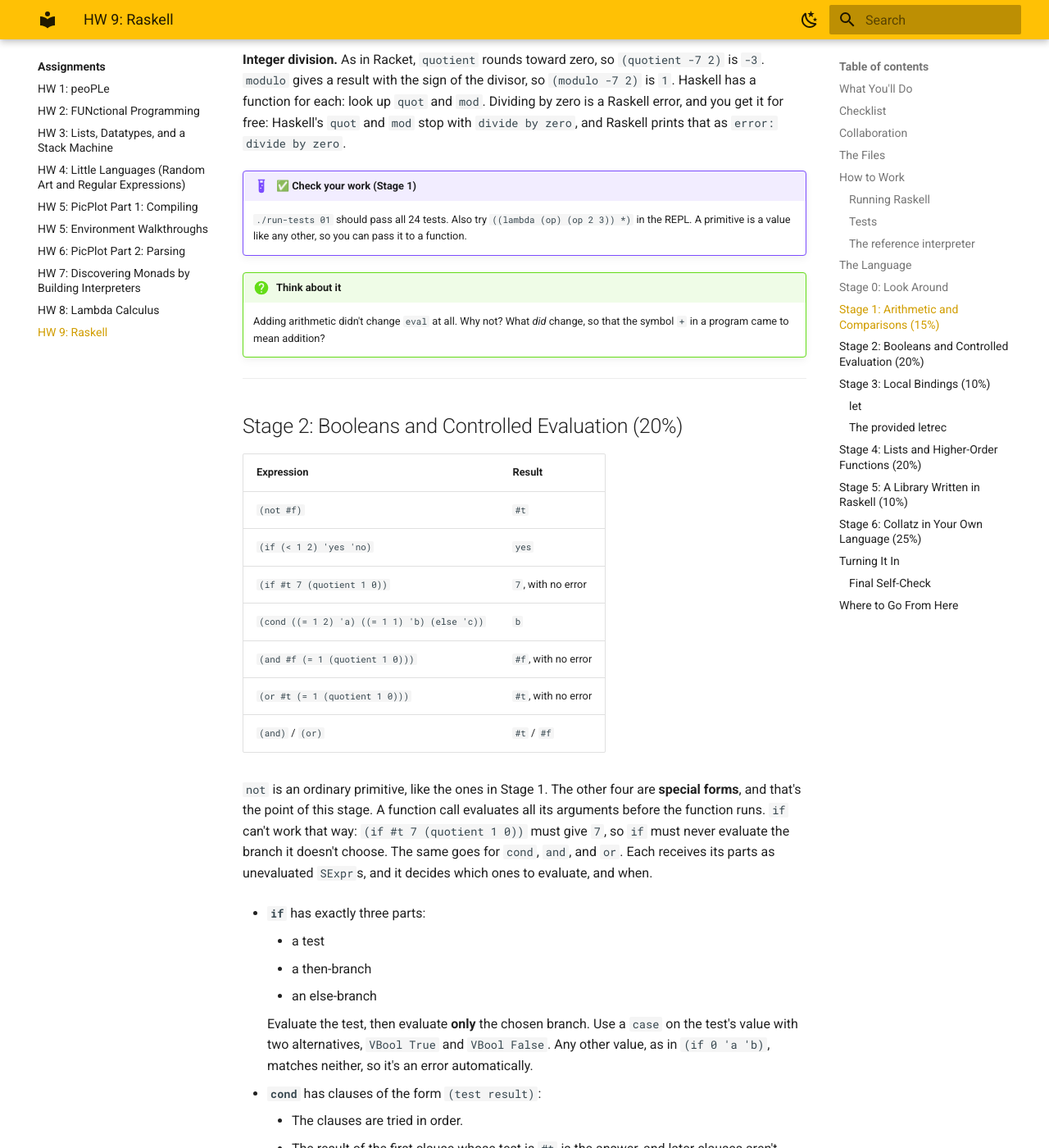
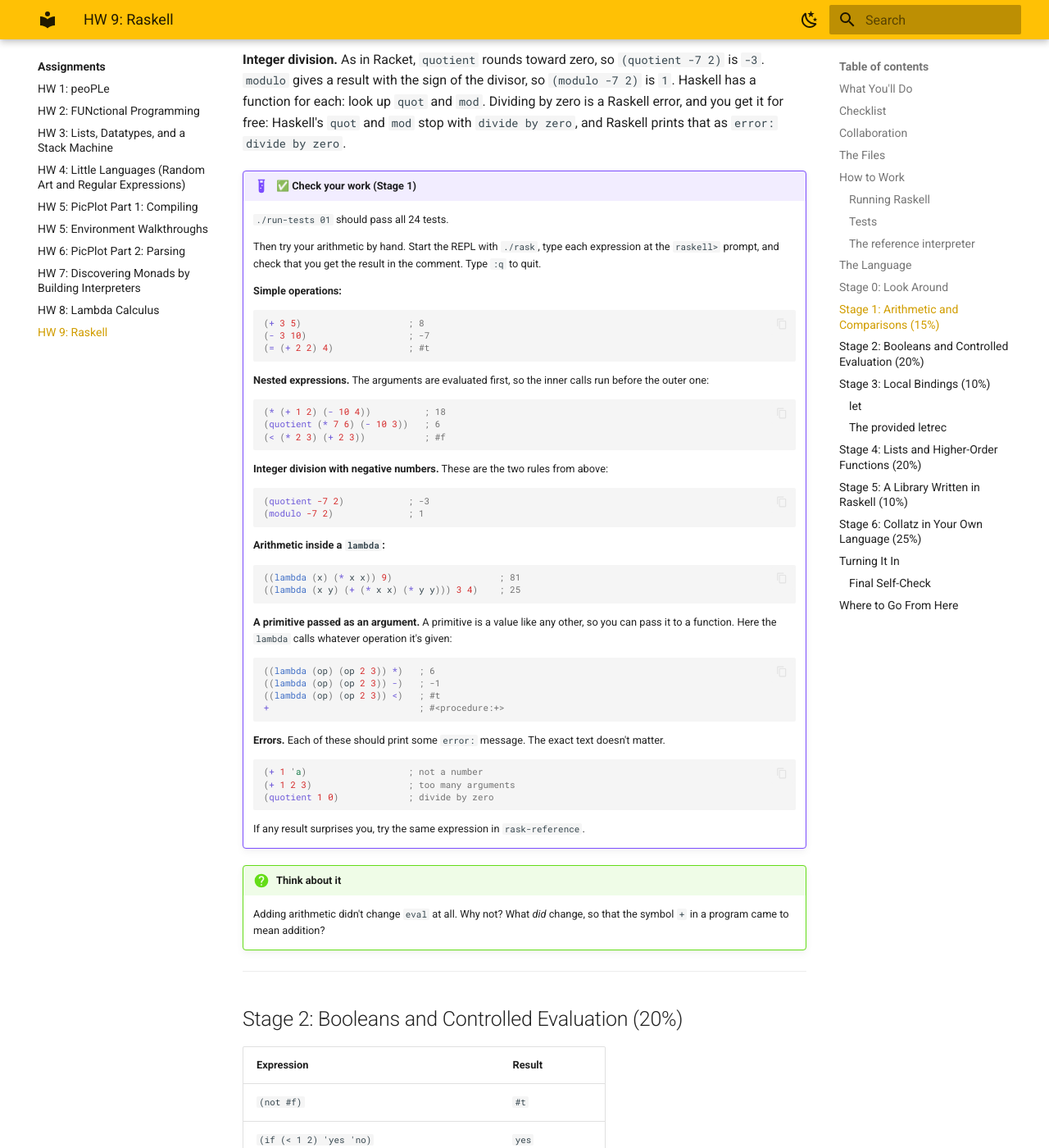
Before and after one commit to lbang-hmc/cs-131-website, an MkDocs documentation site: the page built from content/assignments/hw09.md, in a window 1280 px wide and 1400 px high, scrolled down 8307 px. Shown: the whole window at 82% size. Built offline with MkDocs 1.6.1 and Material for MkDocs 9.7.7, drawn with Linux system fonts in a browser that asks for light colours.

Commit message:
HW 9: expand the Stage 1 REPL check with more examples
Co-Authored-By: Claude Opus 5.5 <noreply@anthropic.com>

````diff
--- a/content/assignments/hw09.md
+++ b/content/assignments/hw09.md
@@ -262,7 +262,58 @@ Each is one equation, like `primCons`. Its pattern says "exactly two arguments,
 **Integer division.** As in Racket, `quotient` rounds toward zero, so `(quotient -7 2)` is `-3`. `modulo` gives a result with the sign of the divisor, so `(modulo -7 2)` is `1`. Haskell has a function for each: look up `quot` and `mod`. Dividing by zero is a Raskell error, and you get it for free: Haskell's `quot` and `mod` stop with `divide by zero`, and Raskell prints that as `error: divide by zero`.
 
 !!! example "✅ Check your work (Stage 1)"
-    `./run-tests 01` should pass all 24 tests. Also try `((lambda (op) (op 2 3)) *)` in the REPL. A primitive is a value like any other, so you can pass it to a function.
+    `./run-tests 01` should pass all 24 tests.
+
+    Then try your arithmetic by hand. Start the REPL with `./rask`, type each expression at the `raskell>` prompt, and check that you get the result in the comment. Type `:q` to quit.
+
+    **Simple operations:**
+
+    ```racket
+    (+ 3 5)                    ; 8
+    (- 3 10)                   ; -7
+    (= (+ 2 2) 4)              ; #t
+    ```
+
+    **Nested expressions.** The arguments are evaluated first, so the inner calls run before the outer one:
+
+    ```racket
+    (* (+ 1 2) (- 10 4))          ; 18
+    (quotient (* 7 6) (- 10 3))   ; 6
+    (< (* 2 3) (+ 2 3))           ; #f
+    ```
+
+    **Integer division with negative numbers.** These are the two rules from above:
+
+    ```racket
+    (quotient -7 2)            ; -3
+    (modulo -7 2)              ; 1
+    ```
+
+    **Arithmetic inside a `lambda`:**
+
+    ```racket
+    ((lambda (x) (* x x)) 9)                    ; 81
+    ((lambda (x y) (+ (* x x) (* y y))) 3 4)    ; 25
+    ```
+
+    **A primitive passed as an argument.** A primitive is a value like any other, so you can pass it to a function. Here the `lambda` calls whatever operation it's given:
+
+    ```racket
+    ((lambda (op) (op 2 3)) *)   ; 6
+    ((lambda (op) (op 2 3)) -)   ; -1
+    ((lambda (op) (op 2 3)) <)   ; #t
+    +                            ; #<procedure:+>
+    ```
+
+    **Errors.** Each of these should print some `error:` message. The exact text doesn't matter.
+
+    ```racket
+    (+ 1 'a)                   ; not a number
+    (+ 1 2 3)                  ; too many arguments
+    (quotient 1 0)             ; divide by zero
+    ```
+
+    If any result surprises you, try the same expression in `rask-reference`.
 
 !!! question "Think about it"
     Adding arithmetic didn't change `eval` at all. Why not? What *did* change, so that the symbol `+` in a program came to mean addition?
````
